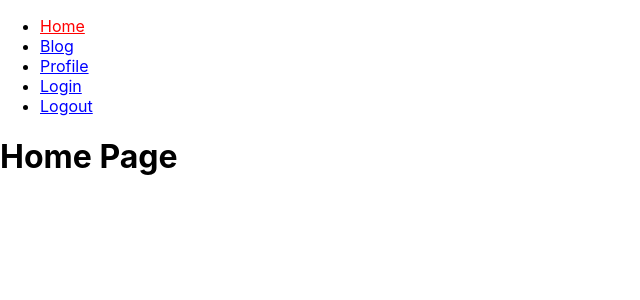
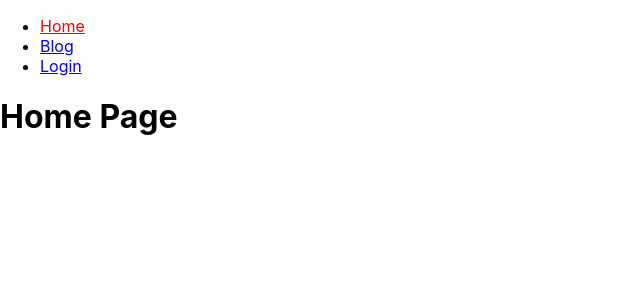
Before and after one commit to AdrianGerman/react-router, a React (Create React App) app: page / in a window 1280 px wide. Shown: the top 300 px of the page, without its empty margins (0-640 px from the left). Built offline with nearby package versions, Linux system fonts and the light colour scheme.

Commit message:
public and private routes

```diff
--- a/src/Menu.js
+++ b/src/Menu.js
@@ -1,19 +1,27 @@
 import { NavLink } from "react-router-dom";
+import { useAuth } from "./auth";
 
 function Menu() {
+  const auth = useAuth();
   return (
     <nav>
       <ul>
-        {routes.map((route) => (
+        {routes.map((route) => {
+          if (route.publicOnly && auth.user) return null;
+          if (route.private && !auth.user) return null;
+          return (
             <li key={route.to}>
               <NavLink
-              style={({ isActive }) => ({ color: isActive ? "red" : "blue" })}
+                style={({ isActive }) => ({
+                  color: isActive ? "red" : "blue",
+                })}
                 to={route.to}
               >
                 {route.text}
               </NavLink>
             </li>
-        ))}
+          );
+        })}
       </ul>
     </nav>
   );
@@ -23,21 +31,27 @@
 routes.push({
   to: "/",
   text: "Home",
+  private: false,
 });
 routes.push({
   to: "/blog",
   text: "Blog",
+  private: false,
 });
 routes.push({
   to: "/profile",
   text: "Profile",
+  private: true,
 });
 routes.push({
   to: "/login",
   text: "Login",
+  publicOnly: true,
+  private: false,
 });
 routes.push({
   to: "/Logout",
   text: "Logout",
+  private: true,
 });
 export { Menu };
```
Lines whose indentation alone changed are shown as unchanged.
